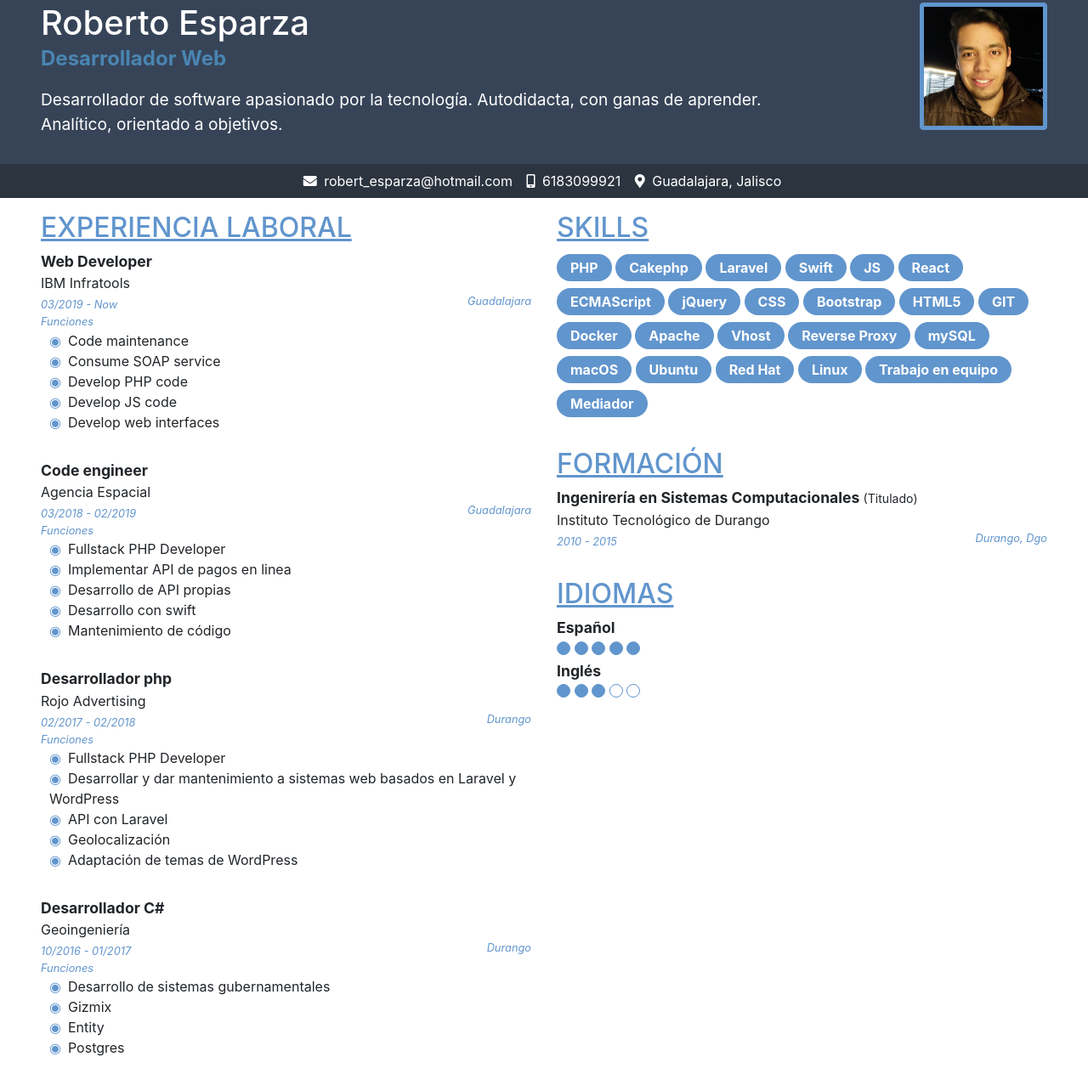
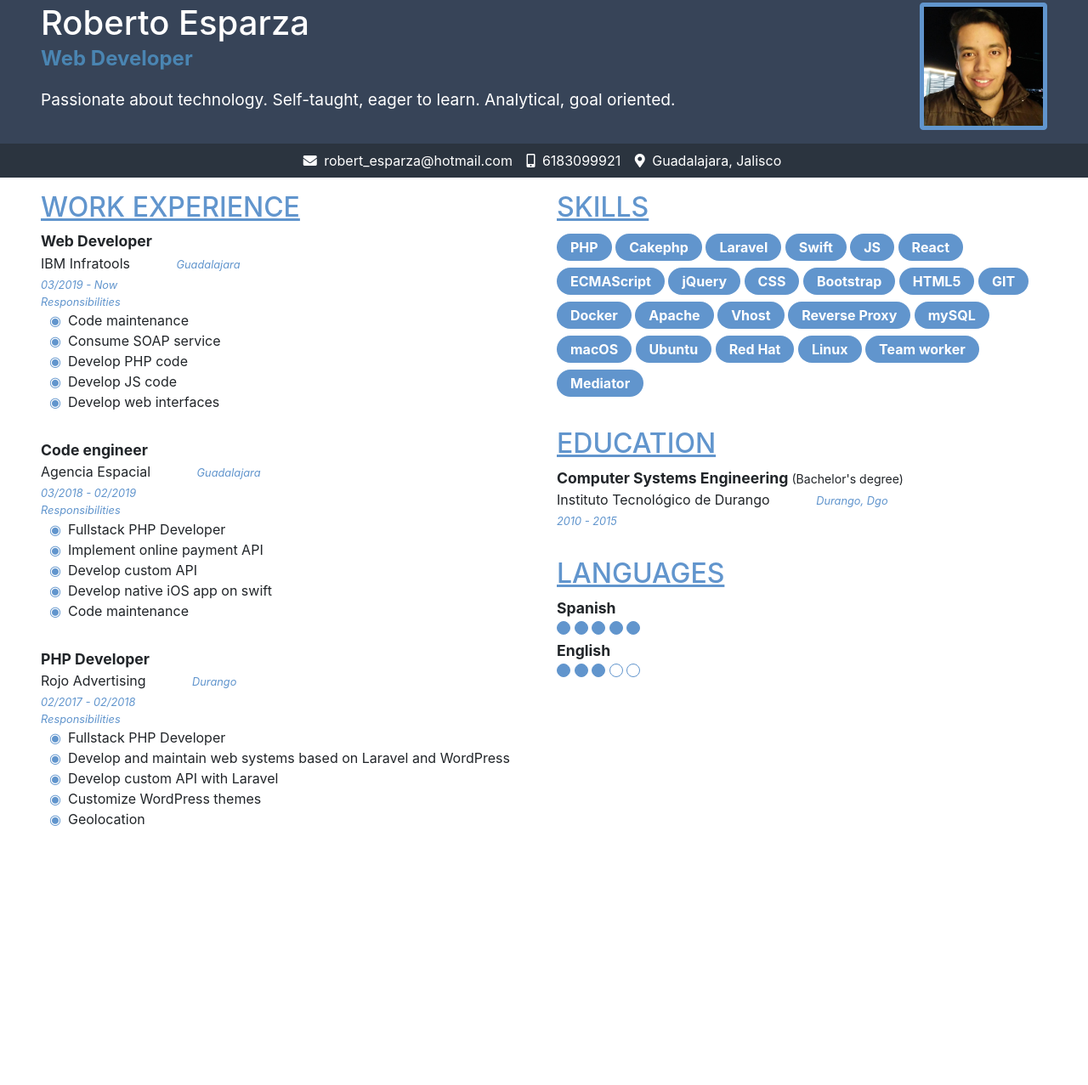
Before and after one commit to RobertoEsp/RB-CV, a plain HTML site: page index.html in a window 1280 px wide. Shown: the part 45-1322 px from the top of the page at 85% size. After the commit the page ends 1053 px from the top, so only its background shows below. Drawn offline with Linux system fonts and the light colour scheme.

Commit message:
In english

```diff
--- a/css/style.css
+++ b/css/style.css
@@ -55,6 +55,10 @@ body .container-fluid>div {
 .contact p i {
     padding-left: .25rem;
 }
+.contact a {
+    color: white;
+    text-decoration: none;
+}
 
 .main {
     margin: 0 1rem;
@@ -84,7 +88,7 @@ body .container-fluid>div {
 }
 
 .main .city {
-    float: right;
+    padding-left: 50px;
 }
 
 .main .badge {
--- a/index.html
+++ b/index.html
@@ -18,9 +18,8 @@
       <div class="row p-3">
         <div class="col-9">
           <h1 class="name">Roberto Esparza</h1>
-          <p class="title">Desarrollador Web</p>
-          <p class="description">Desarrollador de software apasionado por la tecnología. Autodidacta, con
-            ganas de aprender. Analítico, orientado a objetivos.</p>
+          <p class="title">Web Developer</p>
+          <p class="description">Passionate about technology. Self-taught, eager to learn. Analytical, goal oriented.</p>
         </div>
         <div class="col-3">
           <img class="image" src="files/photo.jpg" alt="picture">
@@ -29,20 +28,20 @@
     </div>
     <div class="contact">
       <p class="text-center">
-        <i class="fas fa-envelope"></i> <span> robert_esparza@hotmail.com</span>
-        <i class="fas fa-mobile-alt"></i> <span>6183099921</span>
-        <i class="fas fa-map-marker-alt"></i> <span>Guadalajara, Jalisco</span>
+        <i class="fas fa-envelope"></i> <span><a href="mailto:robert_esparza@hotmail.com?Subject=Hello%20Roberto&body=Hello%20Roberto.%20%0D%0AI%20saw%20your%20info%20and%20I%20want%20to%20talk%20to%20you%20about" target="_blank">robert_esparza@hotmail.com</a></span>
+        <i class="fas fa-mobile-alt"></i> <span><a href="tel:618-309-9921">6183099921</a></span>
+        <i class="fas fa-map-marker-alt"></i> <span><a href="https://www.google.com.mx/maps/place/Guadalajara,+Jal" target="_blank">Guadalajara, Jalisco</a></span>
       </p>
     </div>
     <div class="main">
       <div class="row">
         <div class="col-6">
-          <h2>Experiencia laboral</h2>
+          <h2>Work experience</h2>
           <section>
             <p class="title">Web Developer</p>
-            <p class="work">IBM Infratools</p>
-            <p><span class="date">03/2019 - Now</span><span class="city">Guadalajara</span></p>
-            <p class="functions">Funciones</p>
+            <p class="work">IBM Infratools <span class="city">Guadalajara</span></p>
+            <p><span class="date">03/2019 - Now</span></p>
+            <p class="functions">Responsibilities</p>
             <ul>
               <li>Code maintenance</li>
               <li>Consume SOAP service</li>
@@ -53,40 +52,28 @@
           </section>
           <section>
             <p class="title">Code engineer</p>
-            <p class="work">Agencia Espacial</p>
-            <p><span class="date">03/2018 - 02/2019</span><span class="city">Guadalajara</span></p>
-            <p class="functions">Funciones</p>
+            <p class="work">Agencia Espacial <span class="city">Guadalajara</span></p>
+            <p><span class="date">03/2018 - 02/2019</span></p>
+            <p class="functions">Responsibilities</p>
             <ul>
               <li>Fullstack PHP Developer</li>
-              <li>Implementar API de pagos en linea</li>
-              <li>Desarrollo de API propias</li>
-              <li>Desarrollo con swift</li>
-              <li>Mantenimiento de código</li>
+              <li>Implement online payment API</li>
+              <li>Develop custom API</li>
+              <li>Develop native iOS app on swift</li>
+              <li>Code maintenance</li>
             </ul>
           </section>
           <section>
-            <p class="title">Desarrollador php</p>
-            <p class="work">Rojo Advertising</p>
-            <p><span class="date">02/2017 - 02/2018</span><span class="city">Durango</span></p>
-            <p class="functions">Funciones</p>
+            <p class="title">PHP Developer</p>
+            <p class="work">Rojo Advertising <span class="city">Durango</span></p>
+            <p><span class="date">02/2017 - 02/2018</span></p>
+            <p class="functions">Responsibilities</p>
             <ul>
               <li>Fullstack PHP Developer</li>
-              <li>Desarrollar y dar mantenimiento a sistemas web basados en Laravel y WordPress</li>
-              <li>API con Laravel</li>
-              <li>Geolocalización</li>
-              <li>Adaptación de temas de WordPress</li>
-            </ul>
-          </section>
-          <section>
-            <p class="title">Desarrollador C#</p>
-            <p class="work">Geoingeniería</p>
-            <p><span class="date">10/2016 - 01/2017</span><span class="city">Durango</span></p>
-            <p class="functions">Funciones</p>
-            <ul>
-              <li>Desarrollo de sistemas gubernamentales</li>
-              <li>Gizmix</li>
-              <li>Entity</li>
-              <li>Postgres</li>
+              <li>Develop and maintain web systems based on Laravel and WordPress</li>
+              <li>Develop custom API with Laravel</li>
+              <li>Customize WordPress themes</li>
+              <li>Geolocation</li>
             </ul>
           </section>
         </div>
@@ -122,25 +109,25 @@
             <span class="badge badge-pill">Red Hat</span>
             <span class="badge badge-pill">Linux</span>
 
-            <span class="badge badge-pill">Trabajo en equipo</span>
-            <span class="badge badge-pill">Mediador</span>
+            <span class="badge badge-pill">Team worker</span>
+            <span class="badge badge-pill">Mediator</span>
 
           </section>
-          <h2>Formación</h2>
+          <h2>Education</h2>
           <section>
-            <p class="title">Ingenirería en Sistemas Computacionales <small>(Titulado)</small></p>
-            <p class="work">Instituto Tecnológico de Durango</p>
-            <p><span class="date">2010 - 2015</span><span class="city">Durango, Dgo</span></p>
+            <p class="title">Computer Systems Engineering <small>(Bachelor's degree)</small></p>
+            <p class="work">Instituto Tecnológico de Durango <span class="city">Durango, Dgo</span></p>
+            <p><span class="date">2010 - 2015</span></p>
           </section>
-          <h2>Idiomas</h2>
+          <h2>Languages</h2>
           <section>
-            <p class="title">Español</p>
+            <p class="title">Spanish</p>
             <div class="bullet"></div>
             <div class="bullet"></div>
             <div class="bullet"></div>
             <div class="bullet"></div>
             <div class="bullet"></div>
-            <p class="title">Inglés</p>
+            <p class="title">English</p>
             <div class="bullet"></div>
             <div class="bullet"></div>
             <div class="bullet"></div>
```
Also changed, not shown: 1 other file.
